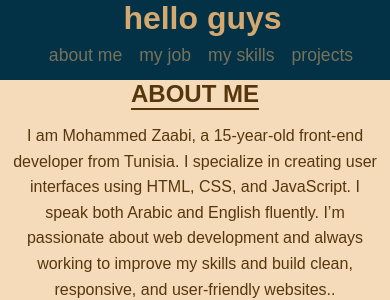
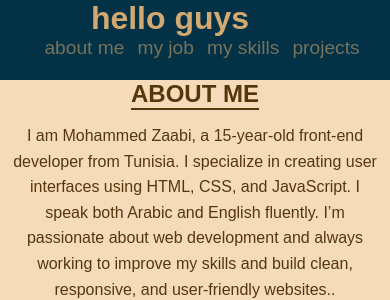
Before and after one commit to MML-DEV-ART/MML-Portfolio, a plain HTML site: page index.html in a window 390 px wide. Shown: the top 300 px of the page. Drawn offline with Linux system fonts and the light colour scheme.

Commit message:
Update index.css

```diff
--- a/index.css
+++ b/index.css
@@ -123,7 +123,7 @@
 
   .father .dashbar ul li {
     padding: 5px 20px;
-    margin-right: 25px;
+    margin-right: 10px;
 
   }
 
@@ -222,20 +222,12 @@
       left: 60%;
       top: -120px;
     }
-.father .dashbar ul{
- width: 100%;
- position: absolute;
- left: 30px;
-}
-    .father .dashbar ul li {
-      padding: 10px 4px;
-        margin-left: -16px;
-      left: 5px;
-    }
-  .father .dashbar ul li a{
- font-size: 1.1rem;
 
-  }
+  .father .dashbar ul{
+    padding: 0;
+   position: relative;
+   left: 70px;
+   margin: 0;  }
   }
 
   /* Responsive 750px */
@@ -248,7 +240,16 @@
       text-align: center;
       text-transform: uppercase;
     }
-
+ .father .dashbar ul li {
+    padding: 5px 5px;
+    margin-right: 3px;
+    position: relative;
+    right: -60;
+  }
+  .father .dashbar ul{
+    position: relative;
+    left: 15px;
+  }
     .father {
       justify-content: center;
     }
@@ -256,6 +257,8 @@
     .father .dashbar {
       display: block;
       height: 80px;
+      justify-content: center;
+
     }
 
     .father .dashbar h1 {
@@ -263,14 +266,17 @@
       text-decoration: solid 2px var(--main-red);
       font-size: 2rem;
       top: 10px;
+      margin-left: -50px;
+
+
     }
 
     ul {
+      position: absolute;
       display: flex;
       justify-content: center;
-      left: 30px;
-      top: 30px;
-      margin-left: 30px;
+      top: -5px;
+      margin-left: -30px;
     }
 
     .home {
```
